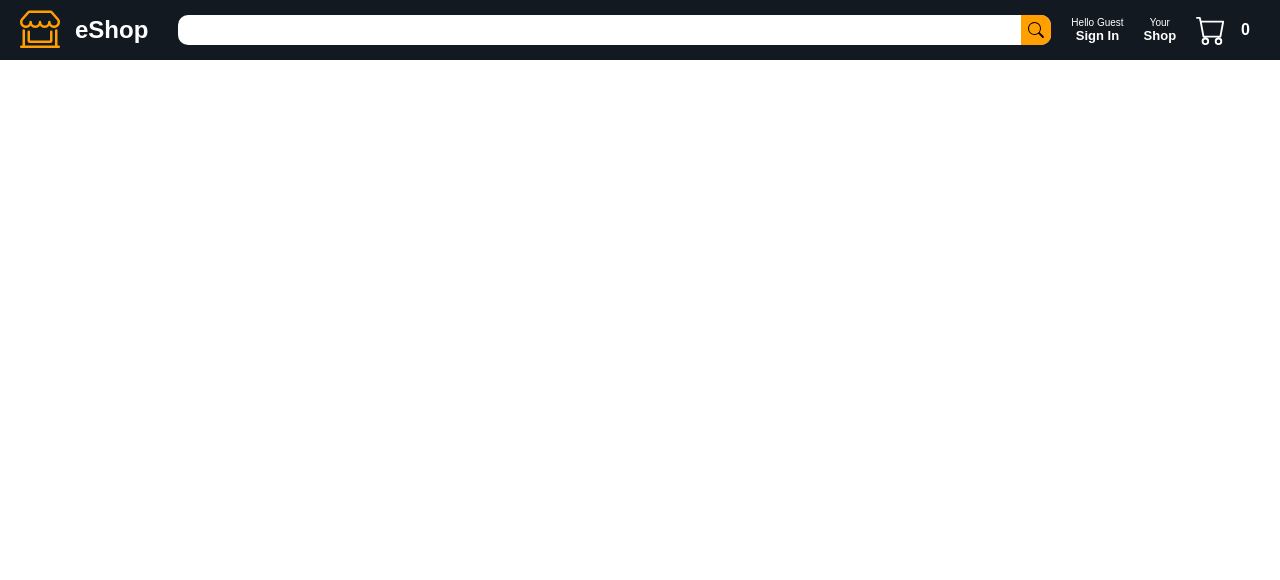
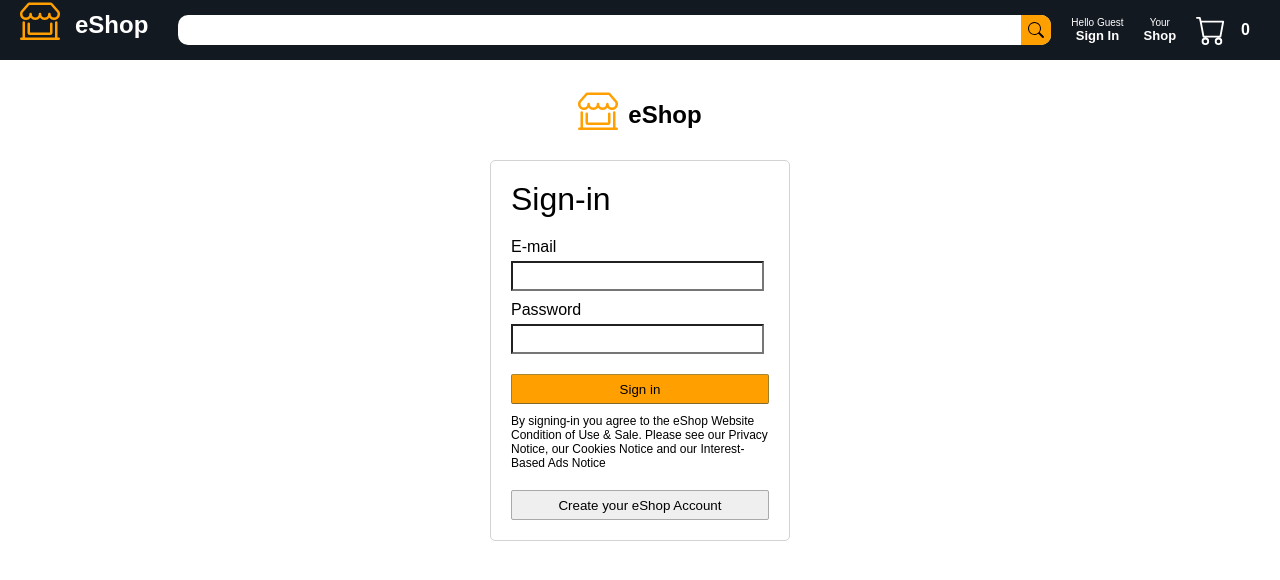
Before and after one commit to palaogluserdest/project-1-amazon-clone, a React (Vite) app: page /login in a window 1280 px wide. Shown: the top 580 px of the page. Built offline with nearby package versions, Linux system fonts and the light colour scheme; no server answers.

Commit message:
Added login page and google firebase

```diff
--- a/package.json
+++ b/package.json
@@ -20,6 +20,7 @@
   },
   "devDependencies": {
     "@eslint/js": "^9.9.0",
+    "@types/firebase": "^3.2.1",
     "@types/react": "^18.3.3",
     "@types/react-dom": "^18.3.0",
     "@vitejs/plugin-react": "^4.3.1",
--- a/src/Routers/root.tsx
+++ b/src/Routers/root.tsx
@@ -1,6 +1,7 @@
 import { Route, Routes } from 'react-router-dom';
 import Home from '../pages/Home';
 import Checkout from '../pages/Checkout';
+import Login from '../pages/Login';
 
 const Root = () => {
   return (
@@ -8,6 +9,7 @@ const Root = () => {
       <Routes>
         <Route path="/" element={<Home />} />
         <Route path="/checkout" element={<Checkout />} />
+        <Route path="/login" element={<Login />} />
         {/* <Route path="*" element={<NotFound />} /> */}
       </Routes>
     </>
--- /dev/null
+++ b/src/components/Login/index.tsx
@@ -0,0 +1,89 @@
+import { Link, useNavigate } from 'react-router-dom';
+import StoreLogo from '../../assets/icons/store.svg?react';
+import styles from './styles.module.scss';
+import { useState } from 'react';
+import { auth } from '../../firebase.ts';
+import { signInWithEmailAndPassword, createUserWithEmailAndPassword } from 'firebase/auth';
+
+const LoginComponent = () => {
+  const navigate = useNavigate();
+
+  const [email, setEmail] = useState('');
+  const [password, setPassword] = useState('');
+
+  const signInUser = (e: SubmitEvent) => {
+    e.preventDefault();
+
+    signInWithEmailAndPassword(auth, email, password)
+      .then((userCredential) => {
+        const user = userCredential.user;
+        navigate('/');
+      })
+      .catch((error) => {
+        const errorCode = error.code;
+        const errorMessage = error.message;
+      });
+  };
+
+  const registerUser = (e: SubmitEvent) => {
+    e.preventDefault();
+
+    createUserWithEmailAndPassword(auth, email, password)
+      .then((userCredential) => {
+        const user = userCredential.user;
+        navigate('/');
+      })
+      .catch((error) => {
+        const errorCode = error.code;
+        const errorMessage = error.message;
+      });
+  };
+
+  return (
+    <div className={styles.loginContainer}>
+      <Link to="/">
+        <div className={styles.logoGroup}>
+          <StoreLogo width={40} height={40} className={styles.logo} />
+          <span className={styles.logoTitle}>eShop</span>
+        </div>
+      </Link>
+      <form className={styles.formGroup}>
+        <h1 className={styles.title}>Sign-in</h1>
+        <div className={styles.emailGroup}>
+          <label htmlFor="emailInput" className={styles.emailLabel}>
+            E-mail
+          </label>
+          <input
+            value={email}
+            type="email"
+            id="emailInput"
+            className={styles.emailInput}
+            onChange={(e) => setEmail(e.target.value)}
+          />
+        </div>
+        <div className={styles.passwordGroup}>
+          <label htmlFor="passwordInput" className={styles.passwordLabel}>
+            Password
+          </label>
+          <input
+            value={password}
+            type="password"
+            id="passwordInput"
+            className={styles.passwordInput}
+            onChange={(e) => setPassword(e.target.value)}
+          />
+        </div>
+        <button type="submit" className={styles.loginBtn}>
+          Sign in
+        </button>
+        <p className={styles.desc}>
+          By signing-in you agree to the eShop Website Condition of Use & Sale. Please see our
+          Privacy Notice, our Cookies Notice and our Interest-Based Ads Notice
+        </p>
+        <button className={styles.registerBtn}> Create your eShop Account </button>
+      </form>
+    </div>
+  );
+};
+
+export default LoginComponent;
--- /dev/null
+++ b/src/components/Login/styles.module.scss
@@ -0,0 +1,86 @@
+@import "../../assets/styles/variables";
+
+.loginContainer {
+  display: flex;
+  flex-direction: column;
+  background-color: #fff;
+  height: 100vh;
+  align-items: center;
+
+  a {
+    .logoGroup {
+      display: flex;
+      gap: 10px;
+      align-items: center;
+      margin: 30px 0;
+
+      .logo {
+        color: $primaryColor;
+      }
+
+      .logoTitle {
+        font-size: 24px;
+        font-weight: bold;
+        color: #000;
+        transform: translateY(5px);
+      }
+    }
+  }
+
+  .formGroup {
+    display: flex;
+    flex-direction: column;
+    max-width: 300px;
+    padding: 20px;
+    border: 1px solid lightgray;
+    border-radius: 5px;
+
+    .title {
+      font-weight: 500;
+      margin-bottom: 20px;
+    }
+
+    .emailGroup,
+    .passwordGroup {
+      display: flex;
+      flex-direction: column;
+      gap: 5px;
+
+      .emailInput,
+      .passwordInput {
+        height: 30px;
+        margin-bottom: 10px;
+        background-color: #fff;
+        width: 98%;
+        outline: none;
+        padding: 0 10px;
+      }
+    }
+
+    .loginBtn {
+      background-color: $primaryColor;
+      border-radius: 2px;
+      width: 100%;
+      height: 30px;
+      border: 1px solid;
+      border-color: #a88734 #9c7e31 #846a29;
+      margin-top: 10px;
+      cursor: pointer;
+    }
+
+    .desc {
+      margin-top: 10px;
+      font-size: 12px;
+      margin-bottom: 10px;
+    }
+
+    .registerBtn {
+      border-radius: 2px;
+      width: 100%;
+      height: 30px;
+      border: 1px solid darkgray;
+      margin-top: 10px;
+      cursor: pointer;
+    }
+  }
+}
--- a/src/components/Navbar/index.tsx
+++ b/src/components/Navbar/index.tsx
@@ -34,12 +34,12 @@ const Navbar = () => {
   return (
     <>
       <div className={styles.navbar}>
-        <div className={styles.logo}>
-          <Link to="/">
+        <Link to="/">
+          <div className={styles.logo}>
             <StoreLogo className={styles.logoImg} width={40} height={40} />
-          </Link>
-          <h2 className={styles.logoTitle}>eShop</h2>
-        </div>
+            <h2 className={styles.logoTitle}>eShop</h2>
+          </div>
+        </Link>
         <div className={styles.search}>
           <input className={styles.searchInput} />
           <SearchIcon className={styles.searchIcon} width={30} height={30} />
--- a/src/components/Navbar/styles.module.scss
+++ b/src/components/Navbar/styles.module.scss
@@ -22,6 +22,7 @@
       text-decoration: none;
       border: none;
       color: #fff;
+      transform: translateY(5px);
     }
   }
 
--- a/src/components/Product/styles.module.scss
+++ b/src/components/Product/styles.module.scss
@@ -1,7 +1,8 @@
 @import "../../assets/styles/variables";
 
 .product {
-  width: 600px;
+  flex: 1 1 400px;
+  // width: 600px;
   min-width: 100px;
   display: flex;
   gap: 20px;
@@ -34,6 +35,7 @@
     flex-direction: column;
     gap: 10px;
 
+
     .productTitle {
       font-size: 18px;
       font-weight: bold;
--- /dev/null
+++ b/src/firebase.ts
@@ -0,0 +1,32 @@
+import { initializeApp } from 'firebase/app';
+import { getFirestore } from 'firebase/firestore/lite';
+import { getAuth } from 'firebase/auth';
+
+type firebaseConfigProps = {
+  apiKey: string;
+  authDomain: string;
+  databaseURL: string;
+  projectId: string;
+  storageBucket: string;
+  messagingSenderId: string;
+  appId: string;
+  measurementId: string;
+};
+
+const firebaseConfig: firebaseConfigProps = {
+  apiKey: 'AIzaSyDAtZfFUY2TxtPTmUMdpB_ypGhY3hghohQ',
+  authDomain: 'clone-project-1-ca263.firebaseapp.com',
+  databaseURL: 'https://clone-project-1-ca263-default-rtdb.firebaseio.com',
+  projectId: 'clone-project-1-ca263',
+  storageBucket: 'clone-project-1-ca263.appspot.com',
+  messagingSenderId: '213047236470',
+  appId: '1:213047236470:web:b5e3360a2226e5b66e0c57',
+  measurementId: 'G-RF4WEYT12G',
+};
+
+const app = initializeApp(firebaseConfig);
+const db = getFirestore(app);
+
+const auth = getAuth();
+
+export { db, auth };
--- /dev/null
+++ b/src/pages/Login.tsx
@@ -0,0 +1,11 @@
+import LoginComponent from '../components/Login';
+
+const Login = () => {
+  return (
+    <>
+      <LoginComponent />
+    </>
+  );
+};
+
+export default Login;
--- a/vite.config.ts
+++ b/vite.config.ts
@@ -6,6 +6,6 @@ import svgr from 'vite-plugin-svgr';
 export default defineConfig({
   plugins: [react(), svgr()],
   server: {
-    port: 3000,
+    port: 3001,
   },
 });
```
Also changed, not shown: src/types/firebase-login.d.ts (added, +21 -0 lines), src/types/firebase-tools.d.ts (added, +23 -0 lines), 1 other file (tests, documents, lock files or other folders).
